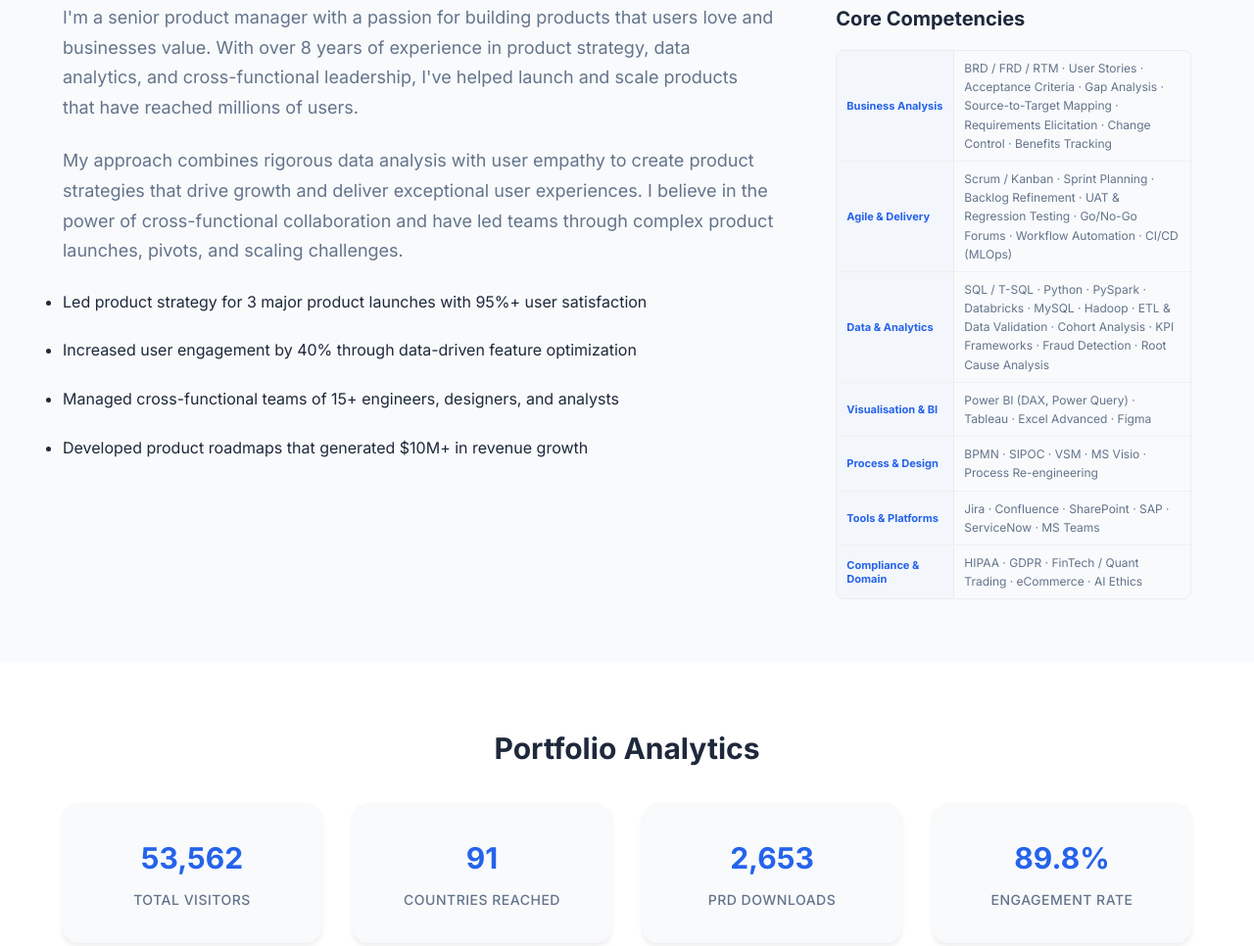
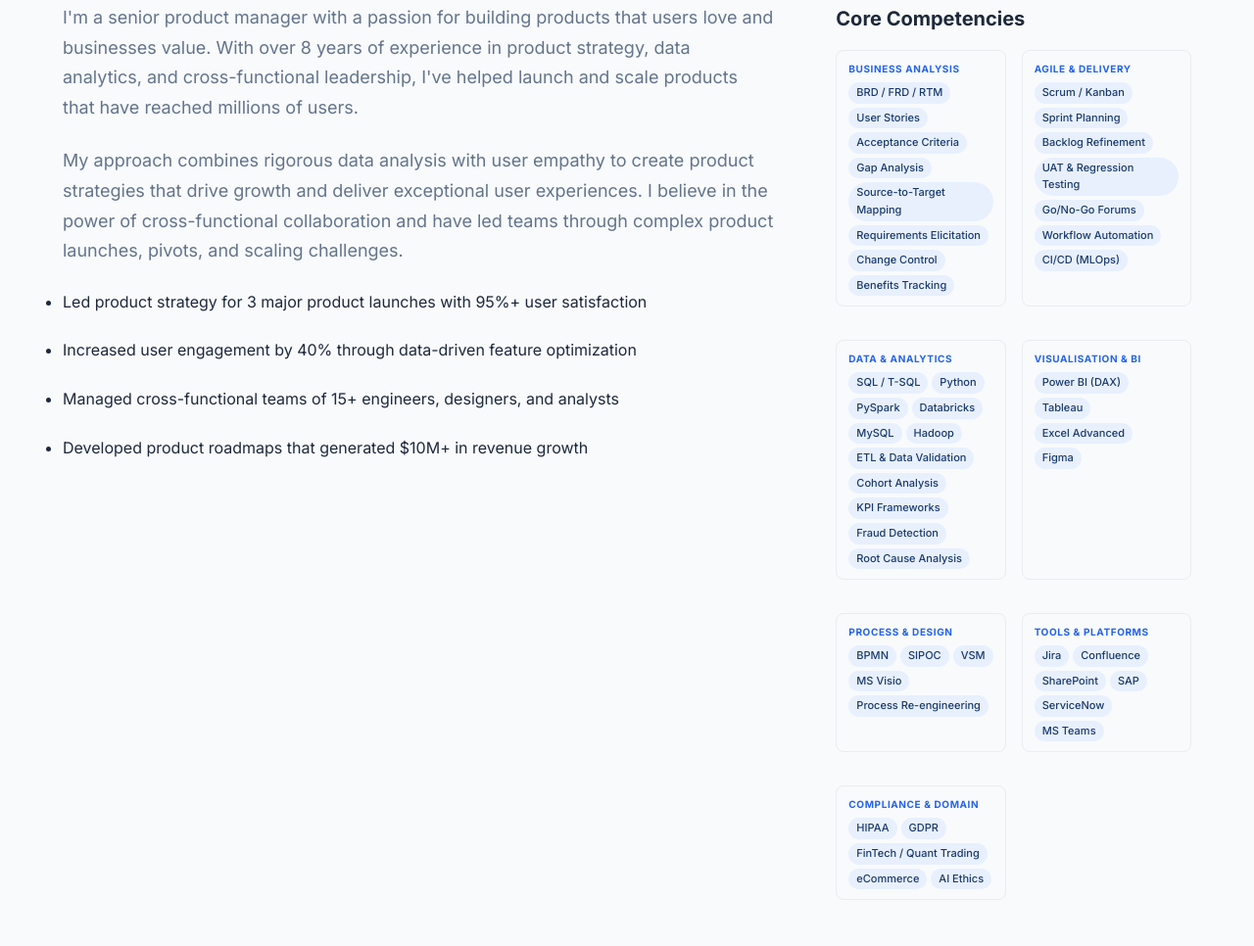
Before and after one commit to chaudharisp/piuwebsite, a plain HTML site: page index.html in a window 1280 px wide. Shown: the part 941-1907 px from the top of the page at 98% size. Drawn offline with Linux system fonts and the light colour scheme.

Commit message:
Revert skills to 2-column card grid with pill tags

```diff
--- a/css/style.css
+++ b/css/style.css
@@ -306,42 +306,41 @@ body {
     color: var(--text-primary);
 }
 
-.skill-table {
-    display: flex;
-    flex-direction: column;
-    gap: 0;
+.skill-categories {
+    display: grid;
+    grid-template-columns: 1fr 1fr;
+    gap: 10px 16px;
+}
+
+.skill-category {
+    background: #f8fafc;
     border: 1px solid #eaecef;
     border-radius: 8px;
-    overflow: hidden;
-    font-size: 12px;
-}
-
-.skill-row {
-    display: grid;
-    grid-template-columns: 120px 1fr;
-    border-bottom: 1px solid #f0f0f0;
-}
-
-.skill-row:last-child {
-    border-bottom: none;
-}
-
-.skill-cat {
-    background: #f3f6fb;
-    color: var(--primary-color);
+    padding: 10px 12px;
+}
+
+.skill-category-title {
+    font-size: 10px;
     font-weight: 700;
+    text-transform: uppercase;
+    letter-spacing: 0.6px;
+    color: var(--primary-color);
+    margin-bottom: 6px;
+}
+
+.skill-tags {
+    display: flex;
+    flex-wrap: wrap;
+    gap: 4px;
+}
+
+.skill-tag {
+    background-color: #e8f0fe;
+    color: #1a3a6b;
+    padding: 2px 8px;
+    border-radius: 20px;
     font-size: 11px;
-    padding: 8px 10px;
-    border-right: 1px solid #eaecef;
-    display: flex;
-    align-items: center;
-    line-height: 1.3;
-}
-
-.skill-list {
-    color: var(--text-secondary);
-    padding: 8px 10px;
-    line-height: 1.6;
+    font-weight: 500;
 }
 
 .skill-tags {
--- a/index.html
+++ b/index.html
@@ -93,35 +93,96 @@
                 </div>
                 <div class="skills">
                     <h3>Core Competencies</h3>
-                    <div class="skill-table">
-                        <div class="skill-row">
-                            <span class="skill-cat">Business Analysis</span>
-                            <span class="skill-list">BRD / FRD / RTM &middot; User Stories &middot; Acceptance Criteria &middot; Gap Analysis &middot; Source-to-Target Mapping &middot; Requirements Elicitation &middot; Change Control &middot; Benefits Tracking</span>
+                    <div class="skill-categories">
+
+                        <div class="skill-category">
+                            <div class="skill-category-title">Business Analysis</div>
+                            <div class="skill-tags">
+                                <span class="skill-tag">BRD / FRD / RTM</span>
+                                <span class="skill-tag">User Stories</span>
+                                <span class="skill-tag">Acceptance Criteria</span>
+                                <span class="skill-tag">Gap Analysis</span>
+                                <span class="skill-tag">Source-to-Target Mapping</span>
+                                <span class="skill-tag">Requirements Elicitation</span>
+                                <span class="skill-tag">Change Control</span>
+                                <span class="skill-tag">Benefits Tracking</span>
+                            </div>
                         </div>
-                        <div class="skill-row">
-                            <span class="skill-cat">Agile &amp; Delivery</span>
-                            <span class="skill-list">Scrum / Kanban &middot; Sprint Planning &middot; Backlog Refinement &middot; UAT &amp; Regression Testing &middot; Go/No-Go Forums &middot; Workflow Automation &middot; CI/CD (MLOps)</span>
+
+                        <div class="skill-category">
+                            <div class="skill-category-title">Agile &amp; Delivery</div>
+                            <div class="skill-tags">
+                                <span class="skill-tag">Scrum / Kanban</span>
+                                <span class="skill-tag">Sprint Planning</span>
+                                <span class="skill-tag">Backlog Refinement</span>
+                                <span class="skill-tag">UAT &amp; Regression Testing</span>
+                                <span class="skill-tag">Go/No-Go Forums</span>
+                                <span class="skill-tag">Workflow Automation</span>
+                                <span class="skill-tag">CI/CD (MLOps)</span>
+                            </div>
                         </div>
-                        <div class="skill-row">
-                            <span class="skill-cat">Data &amp; Analytics</span>
-                            <span class="skill-list">SQL / T-SQL &middot; Python &middot; PySpark &middot; Databricks &middot; MySQL &middot; Hadoop &middot; ETL &amp; Data Validation &middot; Cohort Analysis &middot; KPI Frameworks &middot; Fraud Detection &middot; Root Cause Analysis</span>
+
+                        <div class="skill-category">
+                            <div class="skill-category-title">Data &amp; Analytics</div>
+                            <div class="skill-tags">
+                                <span class="skill-tag">SQL / T-SQL</span>
+                                <span class="skill-tag">Python</span>
+                                <span class="skill-tag">PySpark</span>
+                                <span class="skill-tag">Databricks</span>
+                                <span class="skill-tag">MySQL</span>
+                                <span class="skill-tag">Hadoop</span>
+                                <span class="skill-tag">ETL &amp; Data Validation</span>
+                                <span class="skill-tag">Cohort Analysis</span>
+                                <span class="skill-tag">KPI Frameworks</span>
+                                <span class="skill-tag">Fraud Detection</span>
+                                <span class="skill-tag">Root Cause Analysis</span>
+                            </div>
                         </div>
-                        <div class="skill-row">
-                            <span class="skill-cat">Visualisation &amp; BI</span>
-                            <span class="skill-list">Power BI (DAX, Power Query) &middot; Tableau &middot; Excel Advanced &middot; Figma</span>
+
+                        <div class="skill-category">
+                            <div class="skill-category-title">Visualisation &amp; BI</div>
+                            <div class="skill-tags">
+                                <span class="skill-tag">Power BI (DAX)</span>
+                                <span class="skill-tag">Tableau</span>
+                                <span class="skill-tag">Excel Advanced</span>
+                                <span class="skill-tag">Figma</span>
+                            </div>
                         </div>
-                        <div class="skill-row">
-                            <span class="skill-cat">Process &amp; Design</span>
-                            <span class="skill-list">BPMN &middot; SIPOC &middot; VSM &middot; MS Visio &middot; Process Re-engineering</span>
+
+                        <div class="skill-category">
+                            <div class="skill-category-title">Process &amp; Design</div>
+                            <div class="skill-tags">
+                                <span class="skill-tag">BPMN</span>
+                                <span class="skill-tag">SIPOC</span>
+                                <span class="skill-tag">VSM</span>
+                                <span class="skill-tag">MS Visio</span>
+                                <span class="skill-tag">Process Re-engineering</span>
+                            </div>
                         </div>
-                        <div class="skill-row">
-                            <span class="skill-cat">Tools &amp; Platforms</span>
-                            <span class="skill-list">Jira &middot; Confluence &middot; SharePoint &middot; SAP &middot; ServiceNow &middot; MS Teams</span>
+
+                        <div class="skill-category">
+                            <div class="skill-category-title">Tools &amp; Platforms</div>
+                            <div class="skill-tags">
+                                <span class="skill-tag">Jira</span>
+                                <span class="skill-tag">Confluence</span>
+                                <span class="skill-tag">SharePoint</span>
+                                <span class="skill-tag">SAP</span>
+                                <span class="skill-tag">ServiceNow</span>
+                                <span class="skill-tag">MS Teams</span>
+                            </div>
                         </div>
-                        <div class="skill-row">
-                            <span class="skill-cat">Compliance &amp; Domain</span>
-                            <span class="skill-list">HIPAA &middot; GDPR &middot; FinTech / Quant Trading &middot; eCommerce &middot; AI Ethics</span>
+
+                        <div class="skill-category">
+                            <div class="skill-category-title">Compliance &amp; Domain</div>
+                            <div class="skill-tags">
+                                <span class="skill-tag">HIPAA</span>
+                                <span class="skill-tag">GDPR</span>
+                                <span class="skill-tag">FinTech / Quant Trading</span>
+                                <span class="skill-tag">eCommerce</span>
+                                <span class="skill-tag">AI Ethics</span>
+                            </div>
                         </div>
+
                     </div>
                 </div>
             </div>
```
